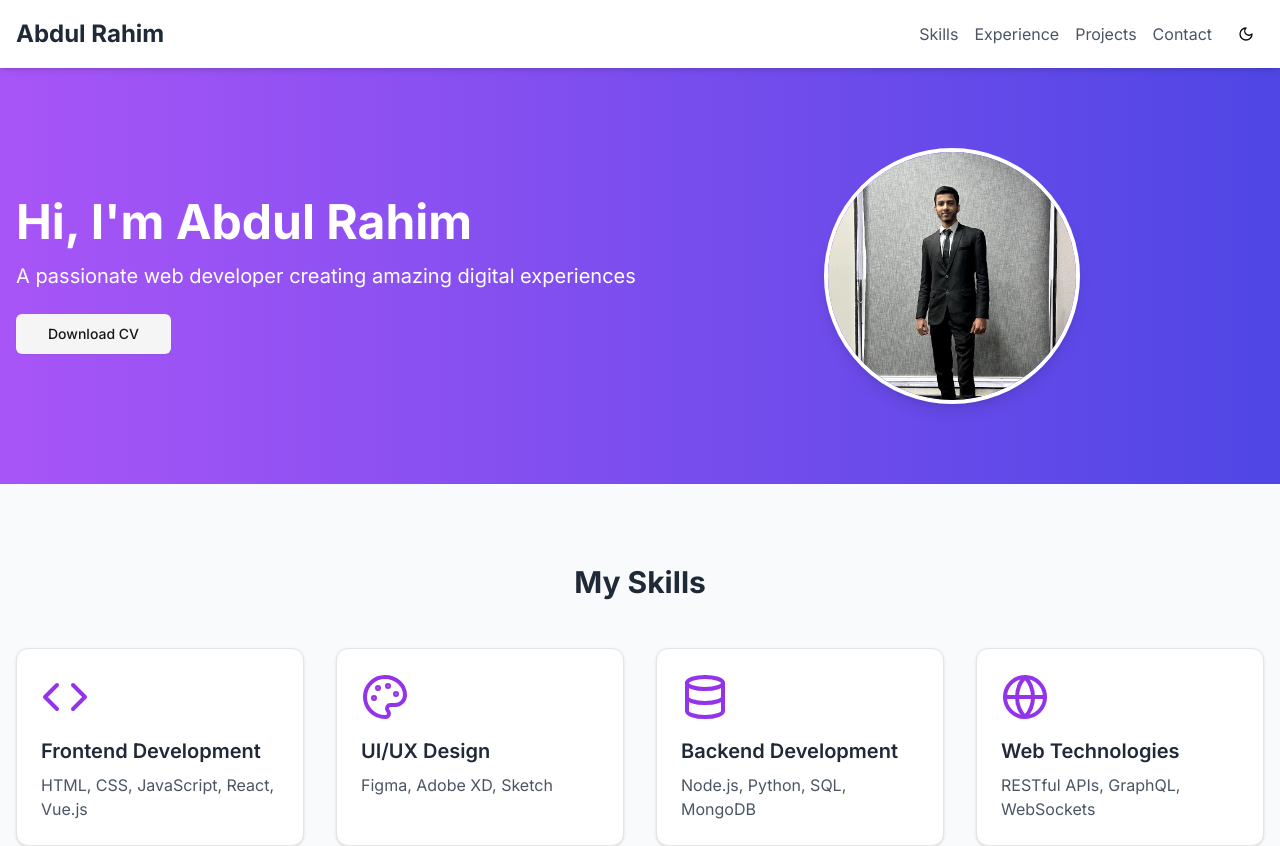
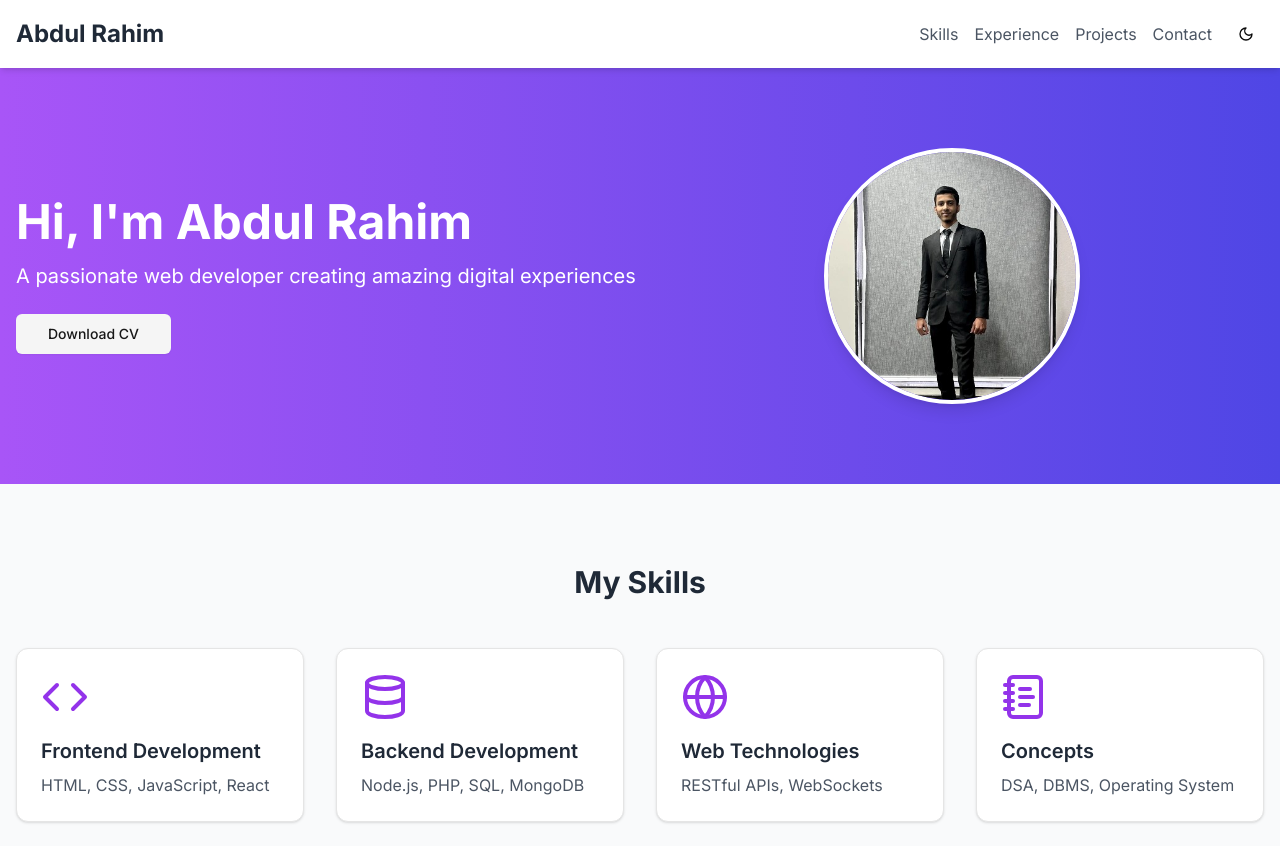
Before and after one commit to Abdul0925/New-Portfolio, a Next.js app: page / in a window 1280 px wide. Shown: the top 846 px of the page. Built offline with nearby package versions, Linux system fonts and the light colour scheme.

Commit message:
Skills Improved

```diff
--- a/app/components/Skills.tsx
+++ b/app/components/Skills.tsx
@@ -1,11 +1,11 @@
 import { Card, CardContent } from "@/components/ui/card"
-import { Code, Palette, Database, Globe } from "lucide-react"
+import { Code, Palette, Database, Globe , NotebookText  } from "lucide-react"
 
 const skills = [
-  { name: "Frontend Development", icon: Code, description: "HTML, CSS, JavaScript, React, Vue.js" },
-  { name: "UI/UX Design", icon: Palette, description: "Figma, Adobe XD, Sketch" },
-  { name: "Backend Development", icon: Database, description: "Node.js, Python, SQL, MongoDB" },
-  { name: "Web Technologies", icon: Globe, description: "RESTful APIs, GraphQL, WebSockets" },
+  { name: "Frontend Development", icon: Code, description: "HTML, CSS, JavaScript, React" },
+  { name: "Backend Development", icon: Database, description: "Node.js, PHP, SQL, MongoDB" },
+  { name: "Web Technologies", icon: Globe, description: "RESTful APIs, WebSockets" },
+  { name: "Concepts", icon: NotebookText , description: "DSA, DBMS, Operating System" },
 ]
 
 export default function Skills() {
--- a/package.json
+++ b/package.json
@@ -17,7 +17,8 @@
     "react": "^18",
     "react-dom": "^18",
     "tailwind-merge": "^3.0.1",
-    "tailwindcss-animate": "^1.0.7"
+    "tailwindcss-animate": "^1.0.7",
+    "typewriter-effect": "^2.21.0"
   },
   "devDependencies": {
     "@types/node": "^20",
```
Also changed, not shown: 1 other file (tests, documents, lock files or other folders).
